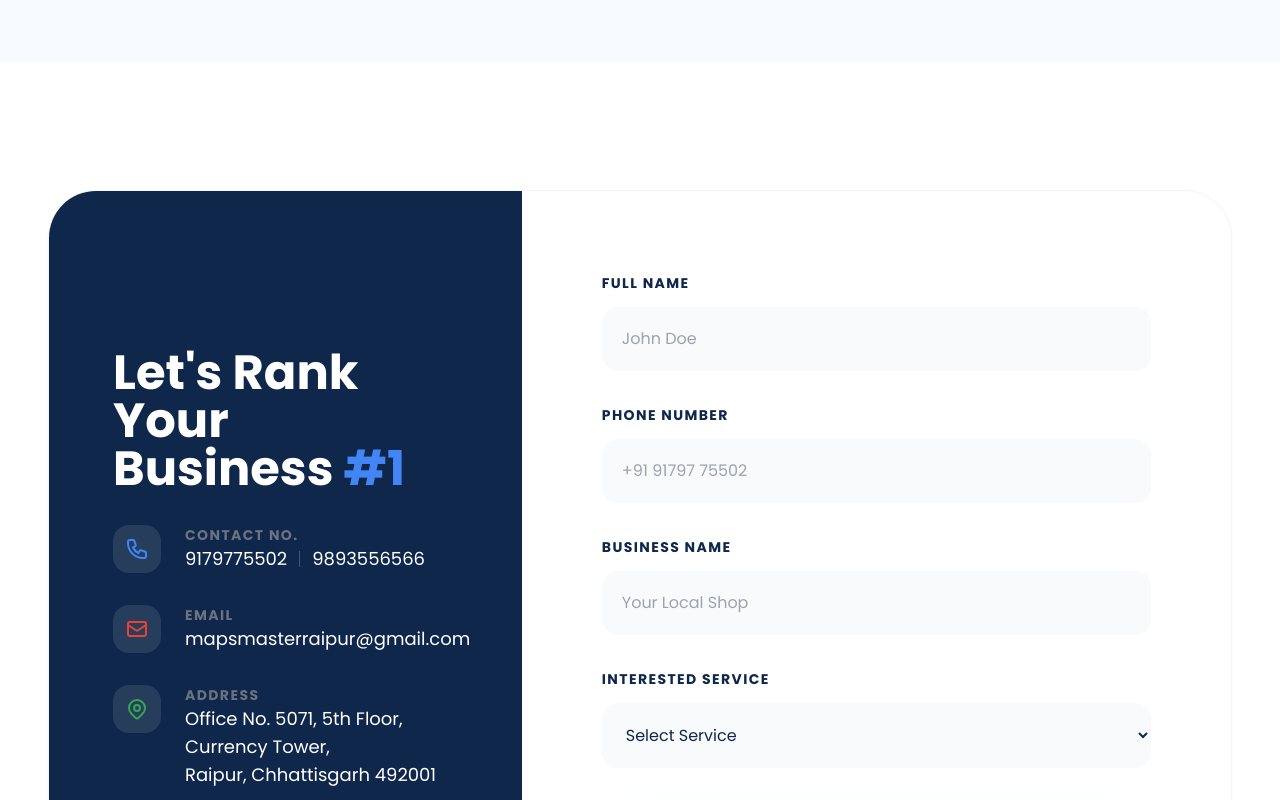
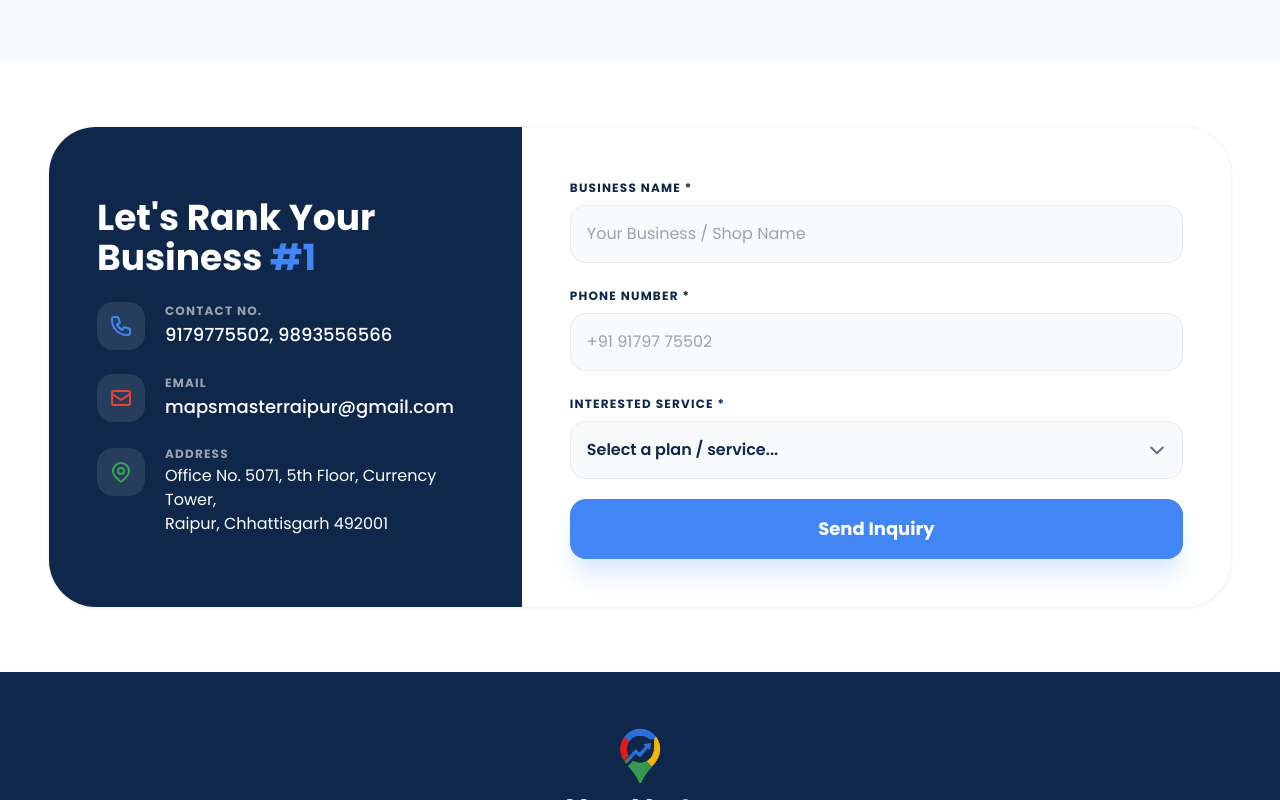
Before and after one commit to nishan1805/Mapsmaster, a React (Vite) app: page / in a window 1280 px wide. Shown: the part 3480-4280 px from the top of the page. Built offline with nearby package versions, Linux system fonts and the light colour scheme.

Commit message:
Update Contact.tsx

```diff
--- a/components/Contact.tsx
+++ b/components/Contact.tsx
@@ -1,67 +1,57 @@
 import React, { useState, useEffect } from 'react';
-import { motion, AnimatePresence } from 'framer-motion';
+import { motion, AnimatePresence } from "framer-motion";
 
 interface ContactProps {
   selectedService?: string;
   onSelectedServiceChange?: (service: string) => void;
 }
 
-const Contact: React.FC<ContactProps> = ({
-  selectedService,
-  onSelectedServiceChange
-}) => {
-
+const Contact: React.FC<ContactProps> = ({ selectedService, onSelectedServiceChange }) => {
   const [isSubmitting, setIsSubmitting] = useState(false);
-
   const [isSuccess, setIsSuccess] = useState(false);
-
   const [formData, setFormData] = useState({
-    fullName: '',
+    businessName: '',
     phoneNumber: '',
-    businessName: '',
     interestedService: ''
   });
 
   useEffect(() => {
     if (selectedService) {
-      setFormData(prev => ({
-        ...prev,
-        interestedService: selectedService
-      }));
+      setFormData(prev => ({ ...prev, interestedService: selectedService }));
+
+      const selectElement = document.getElementById("interestedServiceSelect");
+      if (selectElement) {
+        selectElement.focus({ preventScroll: true });
+      }
     }
   }, [selectedService]);
 
-  const handleChange = (
-    e: React.ChangeEvent<HTMLInputElement | HTMLSelectElement>
-  ) => {
+  const handleChange = (e: React.ChangeEvent<HTMLInputElement | HTMLSelectElement>) => {
     const { name, value } = e.target;
     setFormData(prev => ({ ...prev, [name]: value }));
   };
 
   const handleSubmit = async (e: React.FormEvent) => {
     e.preventDefault();
+    if (isSubmitting) return;
 
-  if (isSubmitting) return;
+    if (!formData.interestedService) {
+      alert("Please select an interested service.");
+      return;
+    }
 
     setIsSubmitting(true);
 
-  const message = `
-New Inquiry from MapsMaster Website
+    // Submission / lead data output
+    console.log("Lead Submission Payload:", {
+      businessName: formData.businessName,
+      phoneNumber: formData.phoneNumber,
+      interestedService: formData.interestedService,
+      submittedAt: new Date().toISOString()
+    });
 
-Full Name: ${formData.fullName}
-Phone Number: ${formData.phoneNumber}
-Business Name: ${formData.businessName}
-Interested Service: ${formData.interestedService}
-`;
-
-  const whatsappNumber = "919179775502";
-
-  const whatsappUrl =
-    `https://wa.me/${whatsappNumber}?text=${encodeURIComponent(message)}`;
-
-  await new Promise(resolve => setTimeout(resolve, 1000));
-
-  window.open(whatsappUrl, "_blank");
+    // Mock API call
+    await new Promise(resolve => setTimeout(resolve, 1500));
 
     setIsSubmitting(false);
     setIsSuccess(true);
@@ -69,73 +59,72 @@ Interested Service: ${formData.interestedService}
 
   const resetForm = () => {
     setFormData({
-    fullName: '',
+      businessName: '',
       phoneNumber: '',
-    businessName: '',
       interestedService: ''
     });
-
-  setIsSuccess(false);
-
     if (onSelectedServiceChange) {
       onSelectedServiceChange('');
     }
+    setIsSuccess(false);
   };
 
   return (
-    <section id="contact" className="py-32 bg-white">
+    <section id="contact" className="py-10 md:py-16 bg-white scroll-mt-20">
       <div className="max-w-[1600px] mx-auto px-4 md:px-8 lg:px-12">
-        <div className="bg-gray-50 rounded-[3rem] overflow-hidden shadow-sm border border-gray-100">
+        <div className="bg-gray-50 rounded-[2.5rem] md:rounded-[3rem] overflow-hidden shadow-sm border border-gray-100">
           <div className="flex flex-col lg:flex-row">
-            <div className="lg:w-[40%] p-10 lg:p-16 bg-navy text-white flex flex-col justify-center">
-              <h3 className="text-3xl md:text-5xl font-bold mb-8 leading-tight">Let's Rank Your Business <span className="text-googleBlue">#1</span></h3>
+            {/* Contact Details Left Column */}
+            <div className="lg:w-[40%] p-6 sm:p-8 lg:p-12 bg-navy text-white flex flex-col justify-center">
+              <h3 className="text-2xl sm:text-3xl lg:text-4xl font-extrabold mb-6 leading-tight">
+                Let's Rank Your Business <span className="text-googleBlue">#1</span>
+              </h3>
 
-              <div className="space-y-8">
-                <div className="flex items-center gap-6 group">
-                  <div className="w-12 h-12 bg-white/10 rounded-2xl flex items-center justify-center text-googleBlue flex-shrink-0 group-hover:bg-googleBlue group-hover:text-white transition-all">
-                    <svg xmlns="http://www.w3.org/2000/svg" className="h-6 w-6" fill="none" viewBox="0 0 24 24" stroke="currentColor">
+              <div className="space-y-5 sm:space-y-6">
+                {/* Contact No. */}
+                <div className="flex items-center gap-4 sm:gap-5 group">
+                  <div className="w-10 h-10 sm:w-12 sm:h-12 bg-white/10 rounded-2xl flex items-center justify-center text-googleBlue flex-shrink-0 group-hover:bg-googleBlue group-hover:text-white transition-all">
+                    <svg xmlns="http://www.w3.org/2000/svg" className="h-5 w-5 sm:h-6 sm:w-6" fill="none" viewBox="0 0 24 24" stroke="currentColor">
                       <path strokeLinecap="round" strokeLinejoin="round" strokeWidth={2} d="M3 5a2 2 0 012-2h3.28a1 1 0 01.948.684l1.498 4.493a1 1 0 01-.502 1.21l-2.257 1.13a11.042 11.042 0 005.516 5.516l1.13-2.257a1 1 0 011.21-.502l4.493 1.498a1 1 0 01.684.949V19a2 2 0 01-2 2h-1C9.716 21 3 14.284 3 6V5z" />
                     </svg>
                   </div>
                   <div>
-                    <h6 className="font-bold text-sm uppercase tracking-widest text-gray-500">Contact No.</h6>
-                    <div className="flex items-center text-white text-lg gap-3">
-                    <span>9179775502</span>
-                    {/* separator */}
-                    <span className="h-4 w-px bg-gray-500/60"></span>
-                    <span>9893556566</span>
-                  </div>
+                    <h6 className="font-bold text-xs uppercase tracking-widest text-gray-400 mb-0.5">Contact No.</h6>
+                    <p className="text-white text-base sm:text-lg font-medium">9179775502, 9893556566</p>
                   </div>
                 </div>
 
-                <div className="flex items-center gap-6 group">
-                  <div className="w-12 h-12 bg-white/10 rounded-2xl flex items-center justify-center text-googleRed flex-shrink-0 group-hover:bg-googleRed group-hover:text-white transition-all">
-                    <svg xmlns="http://www.w3.org/2000/svg" className="h-6 w-6" fill="none" viewBox="0 0 24 24" stroke="currentColor">
+                {/* Email */}
+                <div className="flex items-center gap-4 sm:gap-5 group">
+                  <div className="w-10 h-10 sm:w-12 sm:h-12 bg-white/10 rounded-2xl flex items-center justify-center text-googleRed flex-shrink-0 group-hover:bg-googleRed group-hover:text-white transition-all">
+                    <svg xmlns="http://www.w3.org/2000/svg" className="h-5 w-5 sm:h-6 sm:w-6" fill="none" viewBox="0 0 24 24" stroke="currentColor">
                       <path strokeLinecap="round" strokeLinejoin="round" strokeWidth={2} d="M3 8l7.89 5.26a2 2 0 002.22 0L21 8M5 19h14a2 2 0 002-2V7a2 2 0 00-2-2H5a2 2 0 00-2 2v10a2 2 0 002 2z" />
                     </svg>
                   </div>
-                  <div>
-                    <h6 className="font-bold text-sm uppercase tracking-widest text-gray-500">Email</h6>
-                    <p className="text-white text-lg">mapsmasterraipur@gmail.com</p>
+                  <div className="min-w-0">
+                    <h6 className="font-bold text-xs uppercase tracking-widest text-gray-400 mb-0.5">Email</h6>
+                    <p className="text-white text-base sm:text-lg font-medium break-all sm:break-normal">mapsmasterraipur@gmail.com</p>
                   </div>
                 </div>
 
-                <div className="flex items-start gap-6 group">
-                  <div className="w-12 h-12 bg-white/10 rounded-2xl flex items-center justify-center text-googleGreen flex-shrink-0 group-hover:bg-googleGreen group-hover:text-white transition-all">
-                    <svg xmlns="http://www.w3.org/2000/svg" className="h-6 w-6" fill="none" viewBox="0 0 24 24" stroke="currentColor">
+                {/* Address */}
+                <div className="flex items-start gap-4 sm:gap-5 group">
+                  <div className="w-10 h-10 sm:w-12 sm:h-12 bg-white/10 rounded-2xl flex items-center justify-center text-googleGreen flex-shrink-0 group-hover:bg-googleGreen group-hover:text-white transition-all mt-0.5">
+                    <svg xmlns="http://www.w3.org/2000/svg" className="h-5 w-5 sm:h-6 sm:w-6" fill="none" viewBox="0 0 24 24" stroke="currentColor">
                       <path strokeLinecap="round" strokeLinejoin="round" strokeWidth={2} d="M17.657 16.657L13.414 20.9a1.998 1.998 0 01-2.827 0l-4.244-4.243a8 8 0 1111.314 0z" />
                       <path strokeLinecap="round" strokeLinejoin="round" strokeWidth={2} d="M15 11a3 3 0 11-6 0 3 3 0 016 0z" />
                     </svg>
                   </div>
                   <div>
-                    <h6 className="font-bold text-sm uppercase tracking-widest text-gray-500">Address</h6>
-                    <p className="text-white text-lg">Office No. 5071, 5th Floor, Currency Tower,<br/>Raipur, Chhattisgarh 492001</p>
+                    <h6 className="font-bold text-xs uppercase tracking-widest text-gray-400 mb-0.5">Address</h6>
+                    <p className="text-white text-sm sm:text-base leading-relaxed">Office No. 5071, 5th Floor, Currency Tower,<br/>Raipur, Chhattisgarh 492001</p>
                   </div>
                 </div>
               </div>
             </div>
 
-            <div className="lg:w-[60%] p-10 lg:p-20 bg-white flex flex-col justify-center">
+            {/* Form Right Column */}
+            <div id="contact-form" className="lg:w-[60%] p-6 sm:p-8 lg:p-12 bg-white flex flex-col justify-center scroll-mt-20">
               <AnimatePresence mode="wait">
                 {!isSuccess ? (
                   <motion.div
@@ -143,24 +132,28 @@ const resetForm = () => {
                     initial={{ opacity: 0, y: 10 }}
                     animate={{ opacity: 1, y: 0 }}
                     exit={{ opacity: 0, y: -10 }}
-                    transition={{ duration: 0.4 }}
+                    transition={{ duration: 0.3 }}
                   >
-                    <form className="space-y-8" onSubmit={handleSubmit}>
-                      <div className="space-y-8">
-                        <div className="space-y-3">
-                          <label className="text-sm font-bold text-navy uppercase tracking-widest">Full Name</label>
+                    <form className="space-y-4 sm:space-y-5" onSubmit={handleSubmit}>
+                      <div className="space-y-4 sm:space-y-5">
+                        {/* Business Name */}
+                        <div className="space-y-1.5">
+                          <label className="text-xs font-bold text-navy uppercase tracking-widest">Business Name *</label>
                           <input
-                            name="fullName"
+                            id="businessName"
+                            name="businessName"
                             type="text"
                             required
-                            placeholder="John Doe"
-                            value={formData.fullName}
+                            placeholder="Your Business / Shop Name"
+                            value={formData.businessName}
                             onChange={handleChange}
-                            className="w-full bg-gray-50 border-0 rounded-2xl p-5 text-base focus:ring-2 focus:ring-googleBlue transition-all outline-none"
+                            className="w-full bg-gray-50 border border-gray-200/80 rounded-2xl p-3.5 sm:p-4 text-sm sm:text-base focus:ring-2 focus:ring-googleBlue focus:bg-white transition-all outline-none"
                           />
                         </div>
-                        <div className="space-y-3">
-                          <label className="text-sm font-bold text-navy uppercase tracking-widest">Phone Number</label>
+
+                        {/* Phone Number */}
+                        <div className="space-y-1.5">
+                          <label className="text-xs font-bold text-navy uppercase tracking-widest">Phone Number *</label>
                           <input
                             name="phoneNumber"
                             type="tel"
@@ -168,66 +161,55 @@ const resetForm = () => {
                             placeholder="+91 91797 75502"
                             value={formData.phoneNumber}
                             onChange={handleChange}
-                            className="w-full bg-gray-50 border-0 rounded-2xl p-5 text-base focus:ring-2 focus:ring-googleBlue transition-all outline-none"
-                          />
-                        </div>
-                        <div className="space-y-3">
-                          <label className="text-sm font-bold text-navy uppercase tracking-widest">Business Name</label>
-                          <input
-                            name="businessName"
-                            type="text"
-                            required
-                            placeholder="Your Local Shop"
-                            value={formData.businessName}
-                            onChange={handleChange}
-                            className="w-full bg-gray-50 border-0 rounded-2xl p-5 text-base focus:ring-2 focus:ring-googleBlue transition-all outline-none"
+                            className="w-full bg-gray-50 border border-gray-200/80 rounded-2xl p-3.5 sm:p-4 text-sm sm:text-base focus:ring-2 focus:ring-googleBlue focus:bg-white transition-all outline-none"
                           />
                         </div>
 
-                        <div className="space-y-3">
-                          <label className="text-sm font-bold text-navy uppercase tracking-widest">
-                            Interested Service
-                          </label>
+                        {/* Interested Service */}
+                        <div className="space-y-1.5">
+                          <label className="text-xs font-bold text-navy uppercase tracking-widest">Interested Service *</label>
+                          <div className="relative">
                             <select
+                              id="interestedServiceSelect"
                               name="interestedService"
+                              required
                               value={formData.interestedService}
                               onChange={handleChange}
-                            required
-                            className="w-full bg-gray-50 border-0 rounded-2xl p-5 text-base focus:ring-2 focus:ring-googleBlue transition-all outline-none"
+                              className="w-full bg-gray-50 border border-gray-200/80 rounded-2xl p-3.5 sm:p-4 text-sm sm:text-base text-navy font-semibold focus:ring-2 focus:ring-googleBlue focus:bg-white transition-all outline-none cursor-pointer pr-10 appearance-none"
                             >
-                            <option value="">Select Service</option>
-                            <option value="Starter Plan">Starter Plan</option>
-                            <option value="Growth Plan">Growth Plan</option>
-                            <option value="Pro Plan">Pro Plan</option>
-                            <option value="Basic Profile Creation">
-                              Basic Profile Creation
-                            </option>
-                            <option value="Optimized Profile Creation">
-                              Optimized Profile Creation
-                            </option>
-                            <option value="Call Activation Plan">
-                              Call Activation Plan
-                            </option>
-                            <option value="Suspended Account Recovery">
-                              Suspended Account Recovery
-                            </option>
-                            <option value="Profile Verification">
-                              Profile Verification
-                            </option>
-                            <option value="Others">
-                              Others
-                            </option>
+                              <option value="" disabled className="text-gray-400">Select a plan / service...</option>
+                              <optgroup label="Google Business Optimization" className="font-bold text-navy bg-white">
+                                <option value="Starter Plan" className="font-normal text-gray-700 bg-white">Starter Plan</option>
+                                <option value="Growth Plan" className="font-normal text-gray-700 bg-white">Growth Plan</option>
+                                <option value="Pro Plan" className="font-normal text-gray-700 bg-white">Pro Plan</option>
+                              </optgroup>
+                              <optgroup label="New Profile Creation" className="font-bold text-navy bg-white">
+                                <option value="Basic Profile Creation" className="font-normal text-gray-700 bg-white">Basic Profile Creation</option>
+                                <option value="Optimized Profile Creation" className="font-normal text-gray-700 bg-white">Optimized Profile Creation</option>
+                              </optgroup>
+                              <optgroup label="Other Services" className="font-bold text-navy bg-white">
+                                <option value="Call Activation Plan" className="font-normal text-gray-700 bg-white">Call Activation Plan</option>
+                                <option value="Account Recovery Plan" className="font-normal text-gray-700 bg-white">Account Recovery Plan</option>
+                                <option value="Profile Verification" className="font-normal text-gray-700 bg-white">Profile Verification</option>
+                              </optgroup>
                             </select>
+                            <div className="absolute inset-y-0 right-0 flex items-center pr-4 pointer-events-none text-gray-500">
+                              <svg className="h-5 w-5" fill="none" viewBox="0 0 24 24" stroke="currentColor">
+                                <path strokeLinecap="round" strokeLinejoin="round" strokeWidth={2.5} d="M19 9l-7 7-7-7" />
+                              </svg>
                             </div>
                           </div>
+                        </div>
+                      </div>
+
                       <button
                         type="submit"
                         disabled={isSubmitting}
-                        className={`w-full bg-googleBlue text-white py-5 rounded-2xl font-bold text-xl transition-all shadow-2xl shadow-blue-100 flex items-center justify-center gap-3 ${isSubmitting ? 'opacity-80 cursor-not-allowed' : 'hover:bg-navy'}`}
+                        className={`w-full bg-googleBlue text-white py-4 sm:py-4.5 rounded-2xl font-bold text-base sm:text-lg transition-all shadow-xl shadow-blue-100 flex items-center justify-center gap-3 mt-2 ${isSubmitting ? 'opacity-80 cursor-not-allowed' : 'hover:bg-navy'}`}
                       >
                         {isSubmitting ? (
                           <>
-                            <svg className="animate-spin h-6 w-6 text-white" xmlns="http://www.w3.org/2000/svg" fill="none" viewBox="0 0 24 24">
+                            <svg className="animate-spin h-5 w-5 text-white" xmlns="http://www.w3.org/2000/svg" fill="none" viewBox="0 0 24 24">
                               <circle className="opacity-25" cx="12" cy="12" r="10" stroke="currentColor" strokeWidth="4"></circle>
                               <path className="opacity-75" fill="currentColor" d="M4 12a8 8 0 018-8V0C5.373 0 0 5.373 0 12h4zm2 5.291A7.962 7.962 0 014 12H0c0 3.042 1.135 5.824 3 7.938l3-2.647z"></path>
                             </svg>
@@ -242,18 +224,18 @@ const resetForm = () => {
                 ) : (
                   <motion.div
                     key="success"
-                    initial={{ opacity: 0, scale: 0.9, y: 20 }}
+                    initial={{ opacity: 0, scale: 0.95, y: 10 }}
                     animate={{ opacity: 1, scale: 1, y: 0 }}
                     transition={{ type: 'spring', damping: 20, stiffness: 100 }}
-                    className="flex flex-col items-center text-center py-10"
+                    className="flex flex-col items-center text-center py-6"
                   >
-                    <div className="w-24 h-24 bg-green-50 rounded-full flex items-center justify-center mb-8">
+                    <div className="w-20 h-20 bg-green-50 rounded-full flex items-center justify-center mb-6">
                       <motion.svg
                         initial={{ scale: 0 }}
                         animate={{ scale: 1 }}
                         transition={{ delay: 0.2, type: 'spring' }}
                         xmlns="http://www.w3.org/2000/svg"
-                        className="h-12 w-12 text-green-500"
+                        className="h-10 w-10 text-green-500"
                         fill="none"
                         viewBox="0 0 24 24"
                         stroke="currentColor"
@@ -261,13 +243,19 @@ const resetForm = () => {
                         <path strokeLinecap="round" strokeLinejoin="round" strokeWidth={3} d="M5 13l4 4L19 7" />
                       </motion.svg>
                     </div>
-                    <h4 className="text-3xl font-bold text-navy mb-4">Request Sent!</h4>
-                    <p className="text-gray-500 text-lg leading-relaxed mb-10 max-w-md">
-                      Thank you for reaching out. Our team will contact you shortly at the phone number provided.
+                    <h4 className="text-2xl sm:text-3xl font-bold text-navy mb-3">Request Sent!</h4>
+                    <div className="bg-gray-50 border border-gray-100 rounded-2xl p-5 mb-6 text-left max-w-md w-full mx-auto space-y-2">
+                      <p className="text-xs font-bold text-navy uppercase tracking-widest border-b border-gray-200 pb-2 mb-2.5">Inquiry Confirmation</p>
+                      <p className="text-sm text-gray-600"><span className="font-bold text-navy">Business Name:</span> {formData.businessName}</p>
+                      <p className="text-sm text-gray-600"><span className="font-bold text-navy">Phone:</span> {formData.phoneNumber}</p>
+                      <p className="text-sm text-gray-650 bg-googleBlue/5 p-2.5 rounded-xl border border-googleBlue/10 inline-block font-semibold text-googleBlue mt-1 w-full"><span className="font-bold text-navy text-xs uppercase tracking-wider block mb-1">Interested Service:</span> {formData.interestedService}</p>
+                    </div>
+                    <p className="text-gray-500 text-base leading-relaxed mb-8 max-w-md">
+                      Thank you for reaching out. Our team will contact you shortly to review your selected option.
                     </p>
                     <button
                       onClick={resetForm}
-                      className="w-full max-w-sm bg-navy text-white py-5 rounded-2xl font-bold text-lg hover:bg-googleBlue transition-all shadow-xl"
+                      className="w-full max-w-sm bg-navy text-white py-4 rounded-2xl font-bold text-base hover:bg-googleBlue transition-all shadow-lg"
                     >
                       Send Another Message
                     </button>
```
Lines whose indentation alone changed are shown as unchanged.
